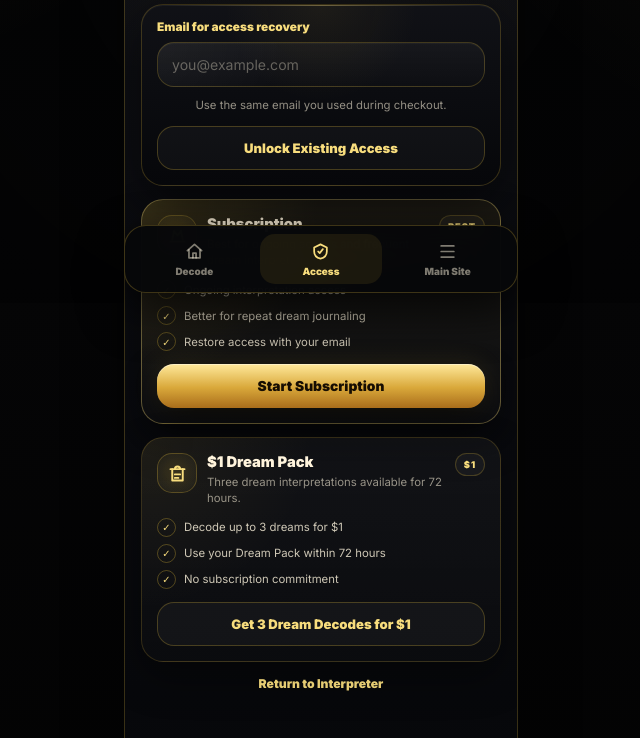
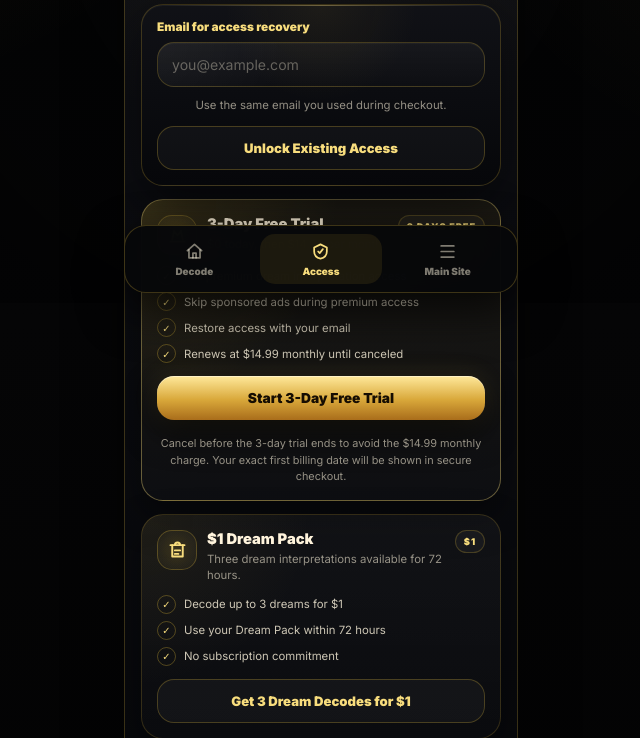
Before and after one commit to TinaMacSauce/dream-interpreter, a Flask app: template templates/upgrade.html in a window 1280 px wide. Shown: the part 497-1235 px from the top of the page, without its empty margins (319-959 px from the left). Run offline with Flask 3, Linux system fonts and the light colour scheme; the template is opened without the code that fills it, so the values that code supplies are empty; parts of the project's set-up code (start-up, migrations or seed data) failed here and were passed over.

Commit message:
Clarify 3-day monthly trial offer
Updated subscription details to reflect a 3-day free trial with new pricing information.

```diff
--- a/templates/upgrade.html
+++ b/templates/upgrade.html
@@ -748,21 +748,22 @@ input::placeholder{
           </div>
 
           <div>
-            <h3 class="price-title">Subscription</h3>
-            <p class="price-sub">
-              Best for ongoing access and frequent dream interpretation.
-            </p>
+           <h3 class="price-title">3-Day Free Trial</h3>
+<p class="price-sub">
+  $0 today, then $14.99 per month.
+</p>
           </div>
         </div>
 
-        <div class="badge">Best</div>
+       <div class="badge">3 Days Free</div>
       </div>
 
-      <ul class="price-list">
-        <li>Ongoing interpretation access</li>
-        <li>Better for repeat dream journaling</li>
-        <li>Restore access with your email</li>
-      </ul>
+     <ul class="price-list">
+  <li>Full premium dream interpretation access</li>
+  <li>Skip sponsored ads during premium access</li>
+  <li>Restore access with your email</li>
+  <li>Renews at $14.99 monthly until canceled</li>
+</ul>
 
       <form
         action="/create-checkout-session"
@@ -774,8 +775,12 @@ input::placeholder{
         <input type="hidden" name="return" id="returnHiddenSub" value="" />
 
         <button class="btn" type="submit" id="subscriptionBtn">
-          Start Subscription
+          Start 3-Day Free Trial
         </button>
+        <p class="micro">
+  Cancel before the 3-day trial ends to avoid the $14.99 monthly charge.
+  Your exact first billing date will be shown in secure checkout.
+</p>
       </form>
     </div>
 
```
